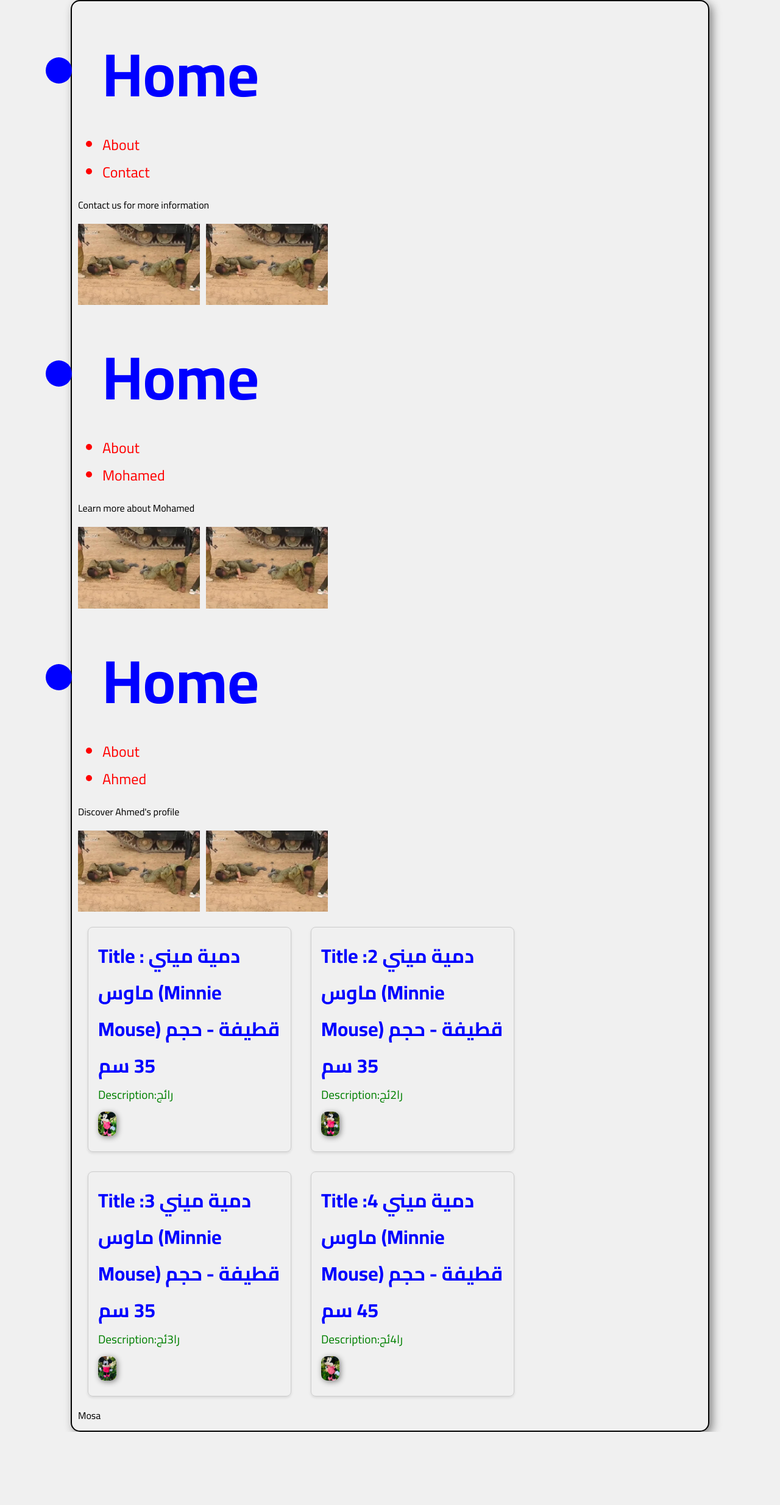
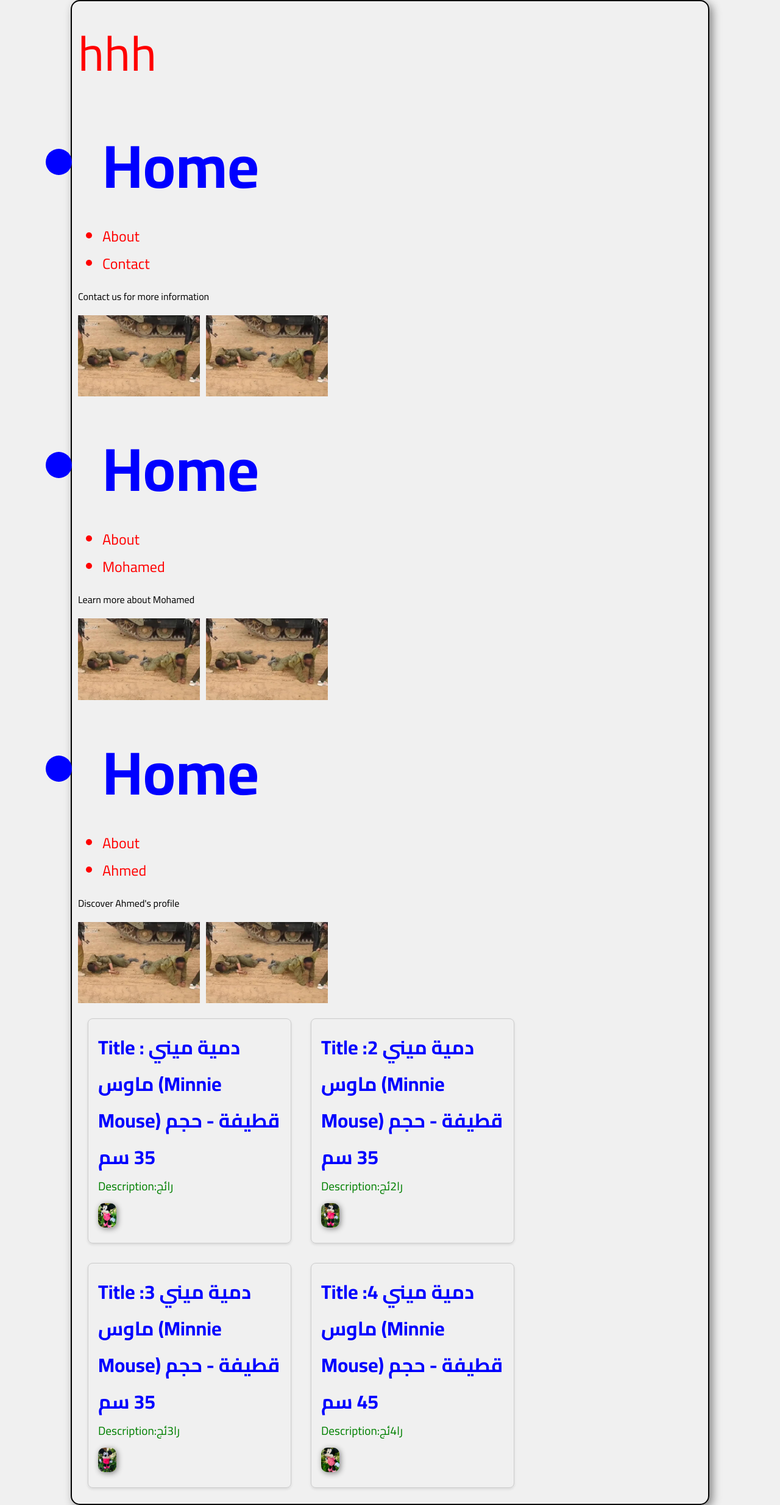
Before and after one commit to AhmedHashim04/ReactLearnJourney, a React (Vite) app: page / in a window 1280 px wide. Shown: the whole page at 61% size. Before the commit the page ends 2348 px from the top, so only its background shows below. Built offline with nearby package versions, Linux system fonts and the light colour scheme.

Commit message:
feat: update Container component to manage state and toggle display value, remove duplicate Container instance in main

```diff
--- a/src/Components/Container.jsx
+++ b/src/Components/Container.jsx
@@ -2,20 +2,25 @@ import { useState } from "react"
 
 export default function Container(params) {
 
-    // const [Ahmed,funcAhmed]= useState("Hello")
-    // function Toggle() {
-    //     funcAhmed(prev => prev === "Hello" ? "4444444444" : "Hello")
-    // }
-    const [Val, setVal] = useState("Mosa")
-    function chgVal() {
-        setVal(prev => prev === "Mosa" ? "TOS" : "Mosa")
+    const [Numb, fumb] = useState("hhh");
+    function pack(){
+
+        if (Numb === "hhh")
+            fumb("NOo");
+        else{
+            fumb("hhh");
+
+        }
     }
     return (
 
         <>
 
-        <div onClick={chgVal}>
-            {Val}
+        <div
+         onClick={pack}
+        style={{color:Numb === "hhh"? "red": "gold", fontSize:"80px"}}
+        >
+            {Numb}
         </div>
 
         </>
--- a/src/main.jsx
+++ b/src/main.jsx
@@ -9,11 +9,11 @@ createRoot(document.getElementById('root')).render(
   <StrictMode>
     <div className='container'>
 
+      <Container />
       <Header game={"Contact"} desc={"Contact us for more information"} />
       <Header game={"Mohamed"} desc={"Learn more about Mohamed"} />
       <Header game={"Ahmed"} desc={"Discover Ahmed's profile"} />
       <App />
-      <Container />
     </div>
 
 
```
